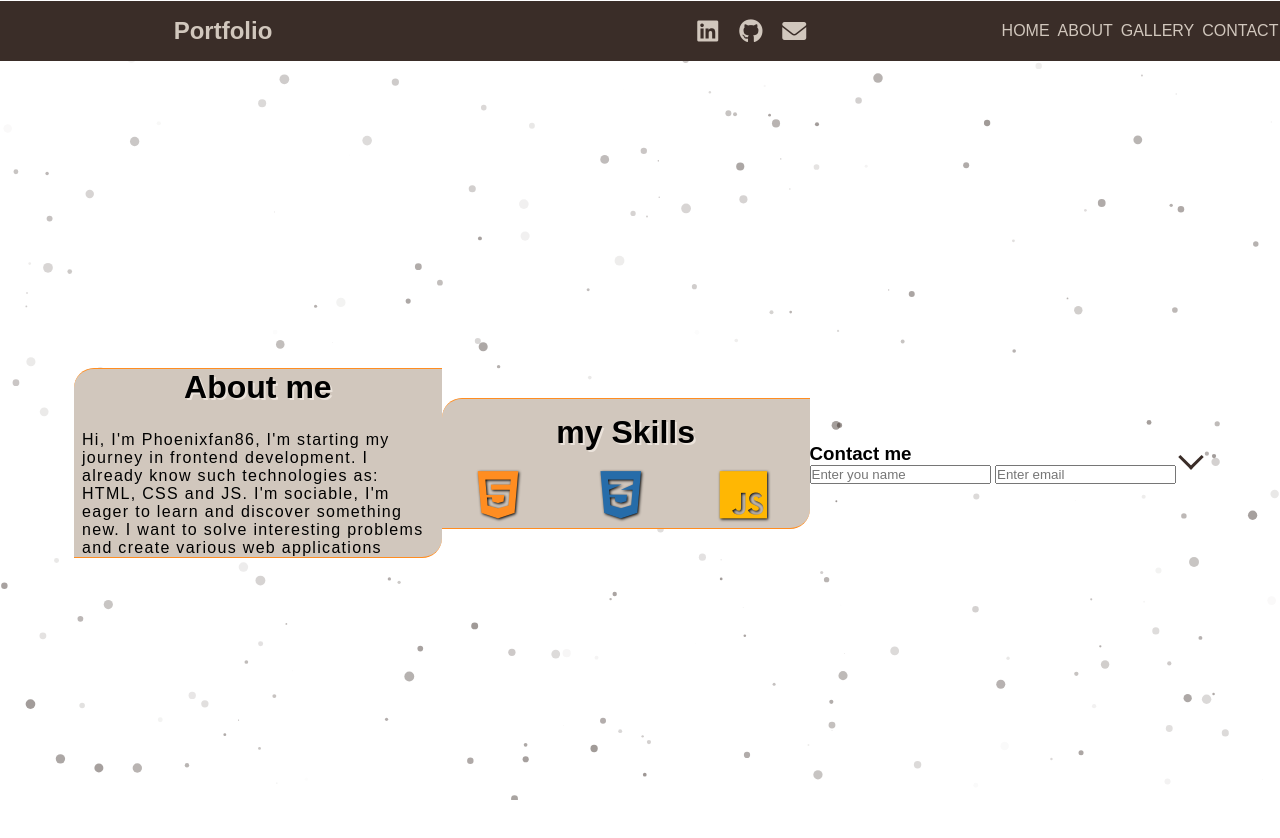
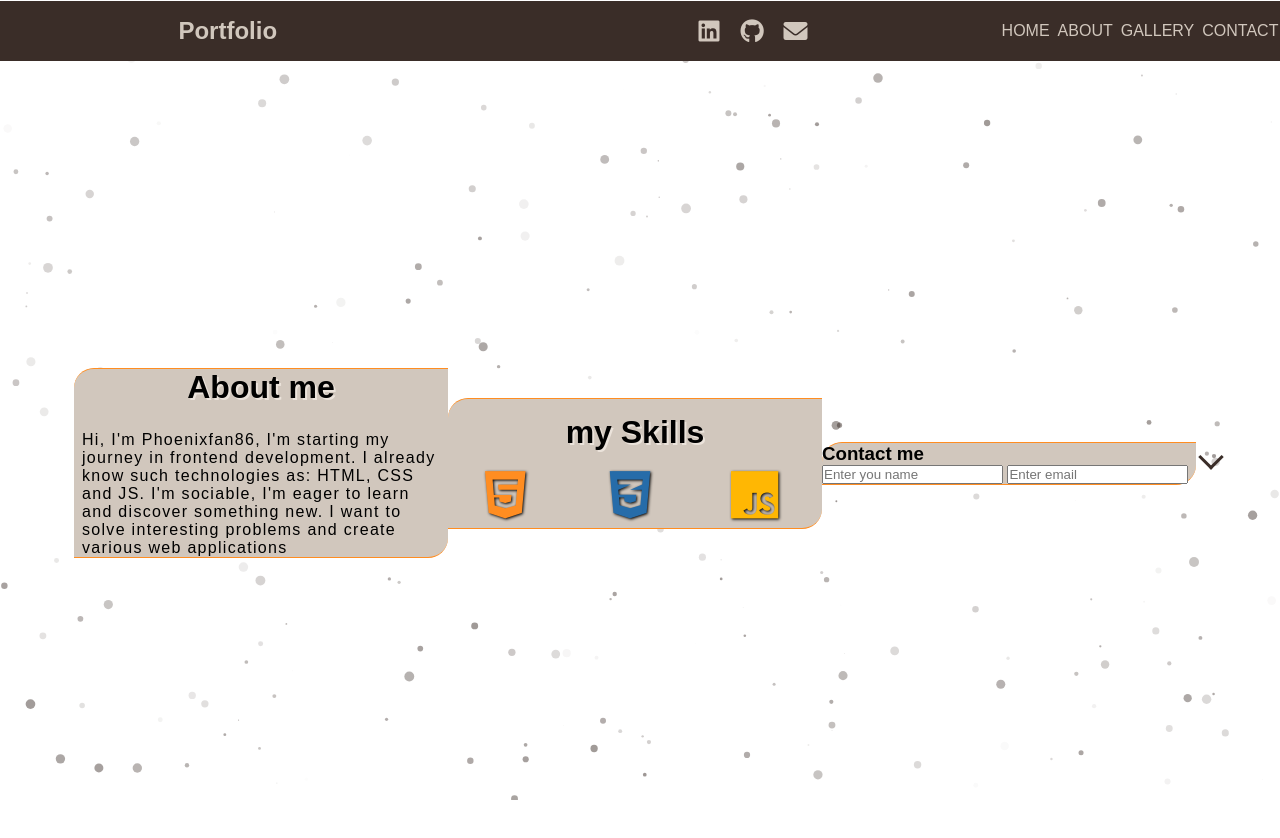
Before and after one commit to phoenixfan86/Portfolio_page, a plain HTML site: page index.html in a window 1280 px wide. Drawn offline with nearby package versions, Linux system fonts and the light colour scheme; a web font is replaced by a local one.

Commit message:
Add files via upload
Add contact form styles

```diff
--- a/css/header.css
+++ b/css/header.css
@@ -24,7 +24,7 @@ header {
 	width: 130px;
 	height: 50px;
 	margin: 0 auto;
-	padding: 2px;
+	padding: 2px 1px 2px 8px;
 }
 
 .logo-text {
@@ -169,8 +169,7 @@ header {
 	}
 
 	.logo{
-		width: 10%;
-
+		width: 15%;
 	    margin: 0 auto;
 	}
 
--- a/css/main.css
+++ b/css/main.css
@@ -150,6 +150,17 @@
 		transition: all 0.5s cubic-bezier(0, 0, 1, 1);
 }
 
+.contact{
+	flex: 1;
+	align-items: center;
+	justify-content: center;
+	width: 400px;
+	border-top: 1px solid #ff8d21;
+	border-bottom: 1px solid #ff8d21;
+	border-radius: 20px 0 20px 0;
+	background-color: #d1c7bd;
+}
+
 @media (max-width: 900px) {
     .about{
         flex-direction: column;
```
